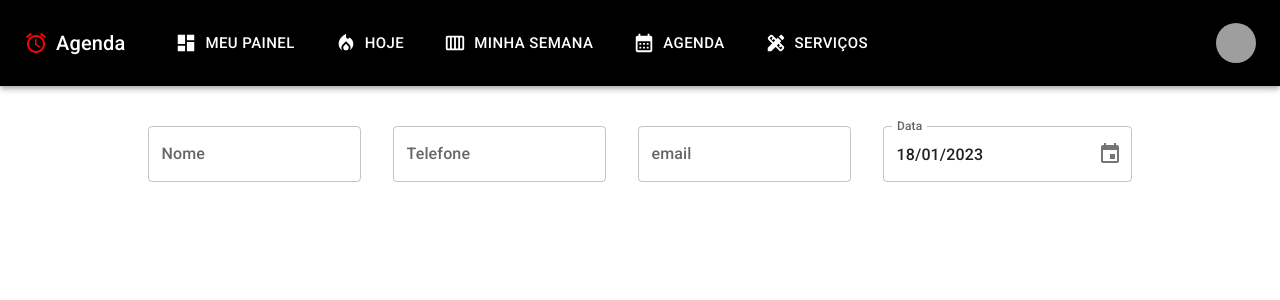
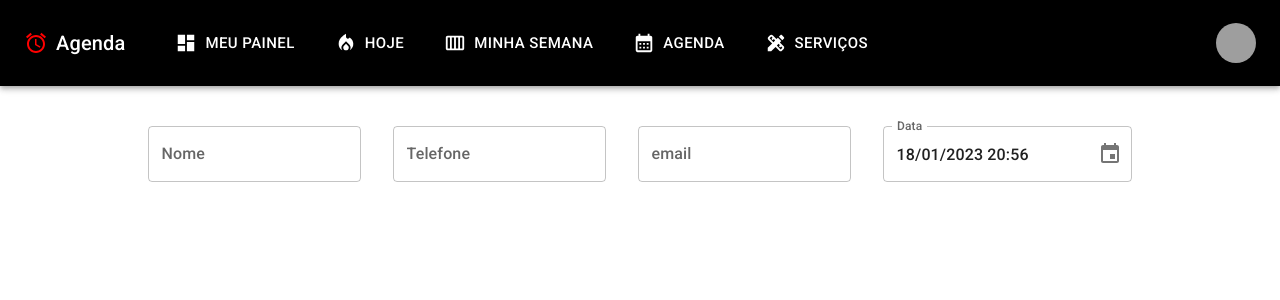
Before and after one commit to joaoavila1987/spa-agenda, a React (Create React App) app: page /painel in a window 1280 px wide. Shown: the top 300 px of the page. Built offline with nearby package versions, Linux system fonts and the light colour scheme; grey boxes are pictures that could not be loaded; the HTML template or start-up script is replaced by a standard one.

Commit message:
campo de data

```diff
--- a/src/componentes/agenda/AgendaCalendario.jsx
+++ b/src/componentes/agenda/AgendaCalendario.jsx
@@ -4,7 +4,6 @@ import dayGridPlugin from '@fullcalendar/daygrid' // a plugin!
 import interactionPlugin from "@fullcalendar/interaction" // needed for dayClick
 
 export default function AgendaCalendario() {
-
 
     const handleDate = (event) => {
         console.log('dados -> ', event)
--- a/src/componentes/agendamento/Agendamento.jsx
+++ b/src/componentes/agendamento/Agendamento.jsx
@@ -2,7 +2,8 @@ import React from 'react';
 import { useState } from 'react';
 import { LocalizationProvider } from '@mui/x-date-pickers/LocalizationProvider';
 import { AdapterDayjs } from '@mui/x-date-pickers/AdapterDayjs';
-import { DesktopDatePicker } from '@mui/x-date-pickers/DesktopDatePicker';
+import { DesktopDateTimePicker } from '@mui/x-date-pickers/DesktopDateTimePicker';
+
 import 'dayjs/locale/pt-br';
 import Grid from '@mui/material/Grid';
 import Box from '@mui/material/Box';
@@ -20,16 +21,18 @@ export default function Agendamento() {
         setData(_data);
     }
 
-
     return (
         <>
             <Grid container justifyContent={'center'} spacing={4}>
+
                 <Grid item>
                     <TextField fullWidth label="Nome" id="fullWidth" />
                 </Grid>
+
                 <Grid item>
                     <TextField fullWidth label="Telefone" id="fullWidth" />
                 </Grid>
+
                 <Grid item>
                     <TextField fullWidth label="email" id="fullWidth" />
                 </Grid>
@@ -37,14 +40,15 @@ export default function Agendamento() {
                 <Grid item>
                     <Box sx={{ width: '250px' }} xs={12} md={2}>
                         <LocalizationProvider dateAdapter={AdapterDayjs} adapterLocale={locale}>
-                            <DesktopDatePicker
+                        <DesktopDateTimePicker
                                 label="Data"
-                                inputFormat="DD/MM/YYYY"
+                                //inputFormat="DD/MM/YYYY"
                                 value={data}
                                 onChange={e => handleData(e)}
                                 renderInput={(params) => <TextField {...params} />}
                             />
                         </LocalizationProvider>
+
                     </Box>
                     <br />
                 </Grid>
```
